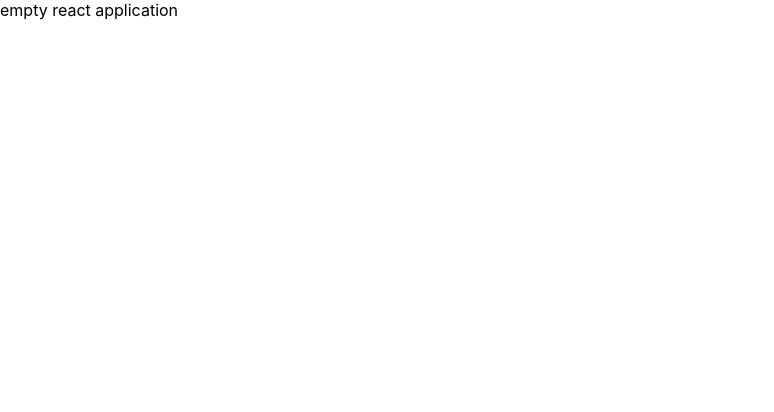
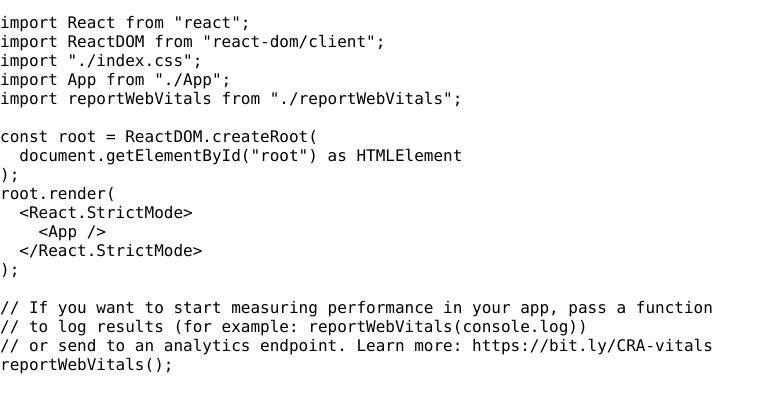
Before and after one commit to richardimaoka/tutorial-react-prism, a React (Create React App) app in the folder app/: page / in a window 1280 px wide. Shown: the top 412 px of the page, without its empty margins (0-774 px from the left). Built offline with nearby package versions, Linux system fonts and the light colour scheme.

Commit message:
codeString

```diff
--- a/app/src/App.tsx
+++ b/app/src/App.tsx
@@ -1,5 +1,29 @@
 function App() {
-  return <div>empty react application</div>;
+  const codeString = `import React from "react";
+import ReactDOM from "react-dom/client";
+import "./index.css";
+import App from "./App";
+import reportWebVitals from "./reportWebVitals";
+
+const root = ReactDOM.createRoot(
+  document.getElementById("root") as HTMLElement
+);
+root.render(
+  <React.StrictMode>
+    <App />
+  </React.StrictMode>
+);
+
+// If you want to start measuring performance in your app, pass a function
+// to log results (for example: reportWebVitals(console.log))
+// or send to an analytics endpoint. Learn more: https://bit.ly/CRA-vitals
+reportWebVitals();
+`;
+  return (
+    <pre>
+      <code>{codeString}</code>
+    </pre>
+  );
 }
 
 export default App;
```
